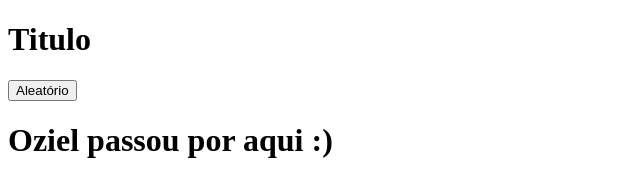
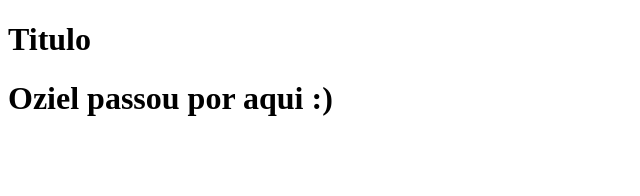
Before and after one commit to JonasLeiteProgramador/A13-ASSICRONA, a plain HTML site: page index.html in a window 1280 px wide. Shown: the whole page, without its empty margins (0-640 px from the left). Drawn offline with Linux system fonts and the light colour scheme.

```diff
--- a/index.html
+++ b/index.html
@@ -7,7 +7,6 @@
 </head>
 <body>
     <h1>Titulo</h1>
-    <button>Aleatório</button>
     <h1>Oziel passou por aqui :) </h1>
 </body>
 </html>
```
